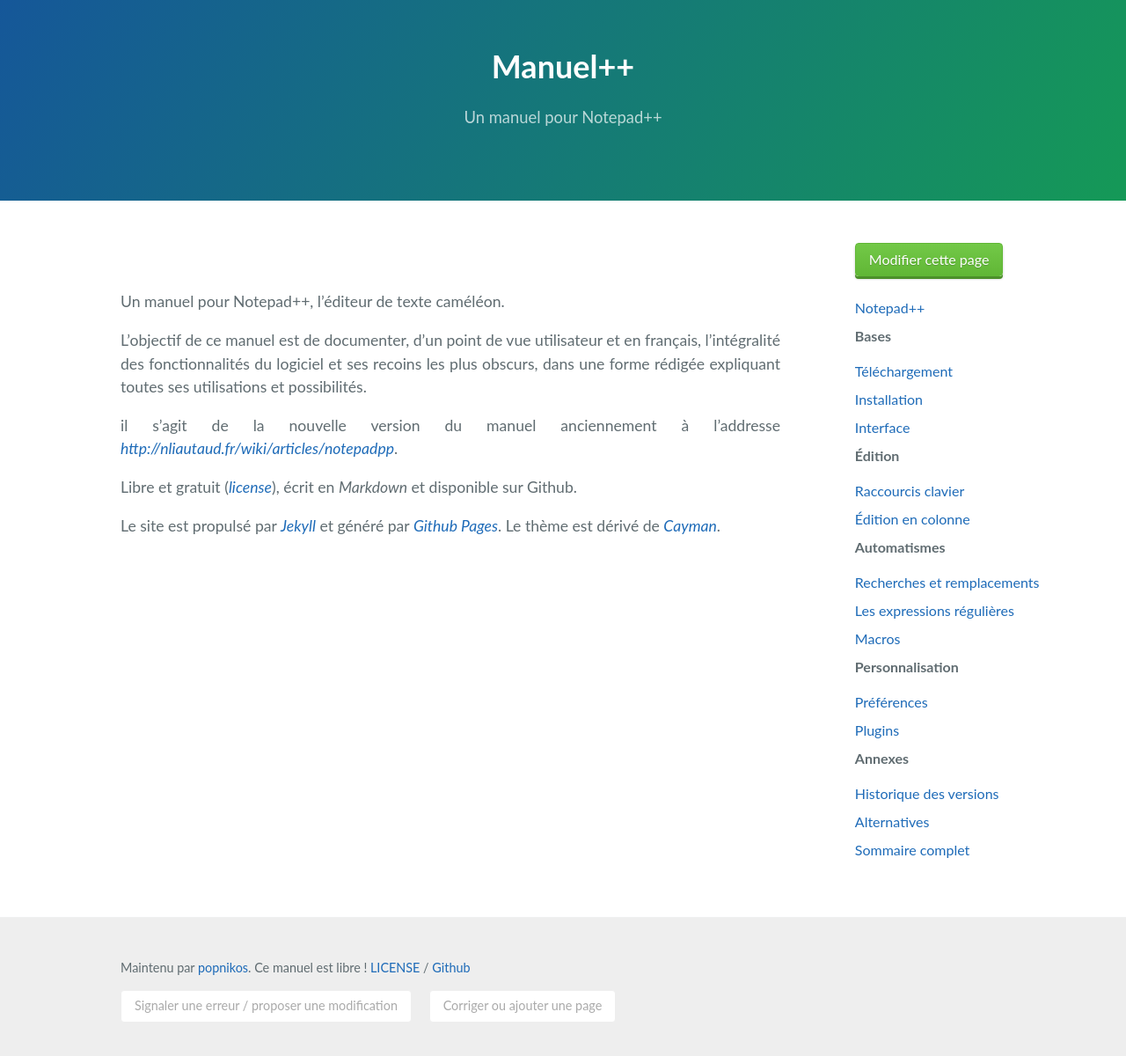
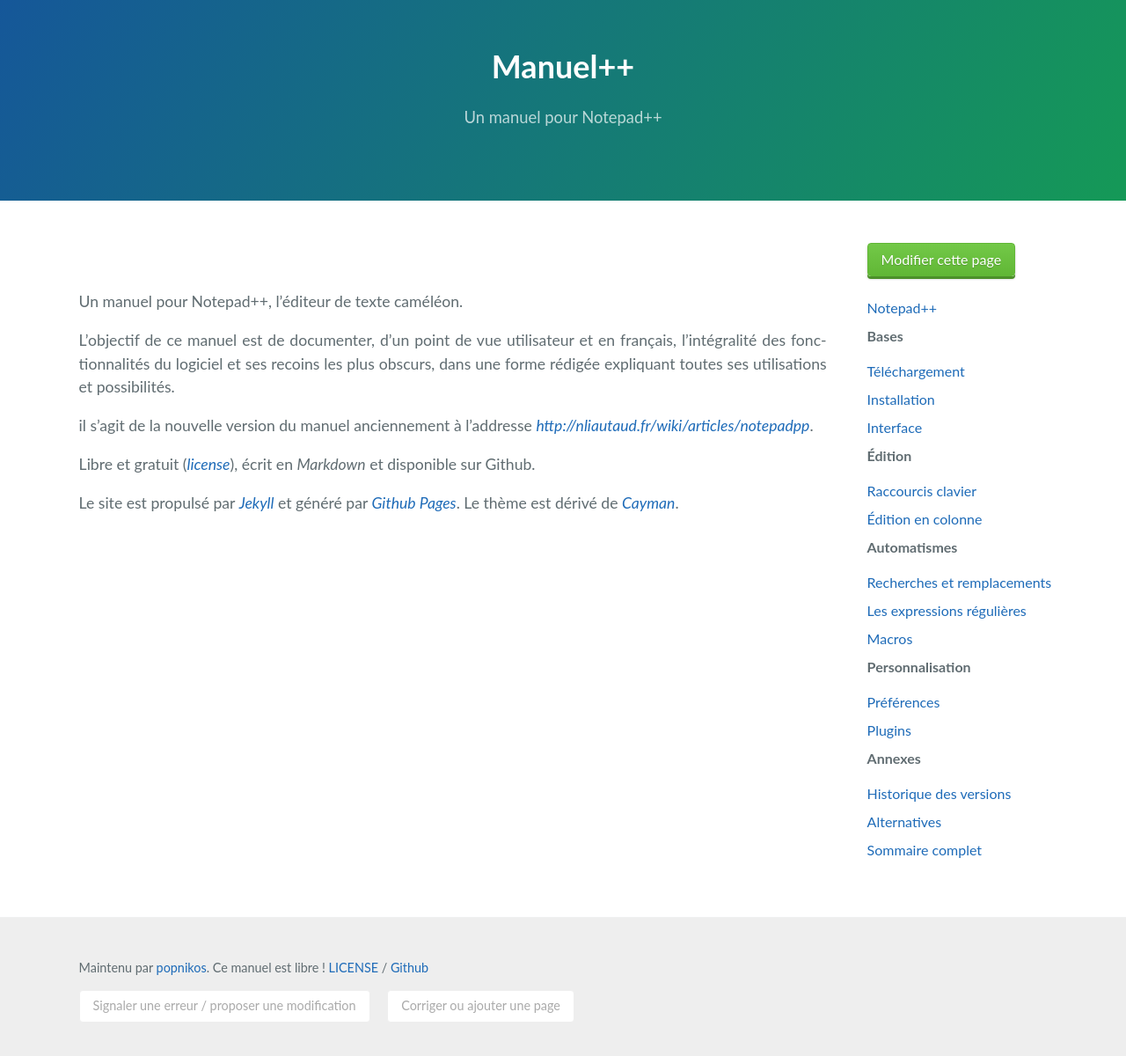
Before and after one commit to popnikos/nppmanuel, a Jekyll site: the page built from README.md, in a window 1280 px wide and 1243 px high. Shown: the top 1200 px of the window at 88% size. Built offline with Jekyll 4.4.1, drawn with Linux system fonts in a browser that asks for light colours; our own code applies the rules of GitHub Pages for plain Markdown files.

Commit message:
update wrapper to 850px, tweak adaptation & breakpoints

```diff
--- a/_theme/_sass/mpp-main.scss
+++ b/_theme/_sass/mpp-main.scss
@@ -17,21 +17,14 @@ body {
   }
 }
 .site-wrapper {
-  box-sizing: content-box;
   margin: auto;
   overflow: auto;
+  padding-right: 3%;
+  padding-left: 7%;
   @include large {
-    max-width: calc(950px + 16rem + 5%);
-    padding-right: 2rem;
-    padding-left: 6rem;
-  }
-  @include medium {
-    max-width: calc(750px + 16rem + 3%);
-    padding-right: 2%;
-    padding-left: 5%;
+    max-width: calc(850px + 10% + 16rem + 5%);
   }
   @include small {
-    max-width: 90%;
     padding-right: 5%;
     padding-left: 5%;
   }
@@ -61,17 +54,16 @@ body {
     margin: 0;
     flex: 1;
     @include large {
-      max-width: 950px;
-      margin-right: 3%;
+      max-width: 850px;
+      margin-right: 4rem;
     }
     @include medium {
-      max-width: 750px;
       margin-right: 3%;
     }
   }
   .content-sidebar {
     position: relative;
-    max-width: 16em;
+    width: 16em;
     font-size: 1rem;
     @include small {
       max-width: none;
```
